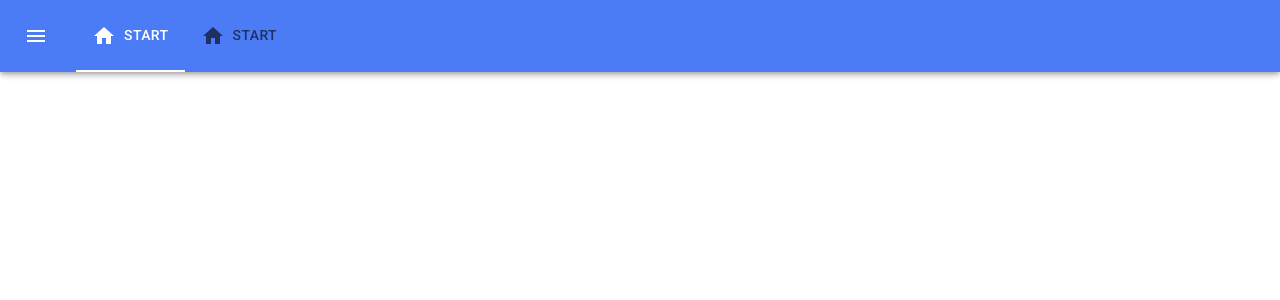
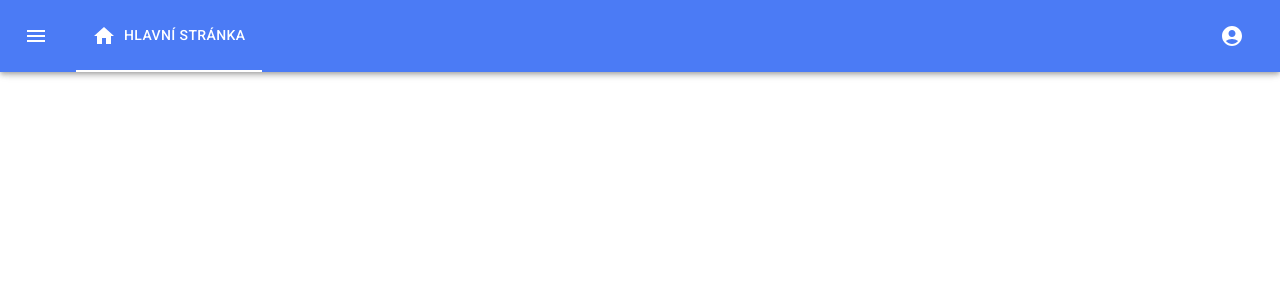
Before and after one commit to Politi-cz/politicz-fe-react-legacy, a React (Create React App) app: page / in a window 1280 px wide. Shown: the top 300 px of the page. Built offline with nearby package versions, Linux system fonts and the light colour scheme.

Commit message:
Add settings menu to navbar

```diff
--- a/src/App.tsx
+++ b/src/App.tsx
@@ -1,21 +1,19 @@
-import Button from '@mui/material/Button';
 import {} from '@mui/material/colors';
 import { createTheme, ThemeProvider } from '@mui/material/styles';
-import React, { useState, useEffect } from 'react';
+import React from 'react';
 import './App.scss';
-import { useTranslation } from 'react-i18next';
 import { Navbar } from './components/Navbar';
 
 function App() {
   const theme = createTheme({
     palette: {
       primary: {
-        main: '#4B7BF5',
+        main: '#4B7BF5'
       },
       secondary: {
-        main: '#FFF',
-      },
-    },
+        main: '#FFF'
+      }
+    }
   });
 
   return (
--- a/src/components/Navbar.tsx
+++ b/src/components/Navbar.tsx
@@ -1,38 +1,57 @@
-import { AppBar, Box, IconButton, Tab, Tabs, Toolbar } from '@mui/material';
+import { AppBar, Box, IconButton, Menu, MenuItem, Tab, Tabs, Toolbar } from '@mui/material';
 import MenuIcon from '@mui/icons-material/Menu';
 import { useState } from 'react';
 import HomeIcon from '@mui/icons-material/Home';
+import AccountCircle from '@mui/icons-material/AccountCircle';
+import { useTranslation } from 'react-i18next';
+import React from 'react';
 
 export function Navbar() {
   const [tabs, setUseTabs] = useState(0);
+  const [anchorEl, setAnchorEl] = useState<null | HTMLElement>(null);
+
+  const { t } = useTranslation();
+
+  const open = Boolean(anchorEl);
 
   const handleTabChange = (event: React.SyntheticEvent, newValue: number) => {
     setUseTabs(newValue);
+  };
+
+  const handeSettingsMenuClick = (event: React.MouseEvent<HTMLButtonElement>) => {
+    setAnchorEl(event.currentTarget);
+  };
+
+  const handleSettingsMenuClose = () => {
+    setAnchorEl(null);
   };
 
   return (
     <Box sx={{ flexGrow: 1 }}>
       <AppBar>
         <Toolbar>
-          <IconButton
-            size="large"
-            edge="start"
-            color="secondary"
-            aria-label="menu"
-            sx={{ mr: 2 }}
-          >
+          <IconButton size="large" edge="start" color="secondary" aria-label="menu" sx={{ mr: 2 }}>
             <MenuIcon />
           </IconButton>
           <Tabs
-            textColor='secondary'
-            indicatorColor='secondary'
+            textColor="secondary"
+            indicatorColor="secondary"
             value={tabs}
             onChange={handleTabChange}
-          >
-            <Tab icon={<HomeIcon />} iconPosition="start" label="start" />
-            <Tab icon={<HomeIcon />} iconPosition="start" label="start" />
-
+            sx={{ flexGrow: 1 }}>
+            <Tab icon={<HomeIcon />} iconPosition="start" label={t('nav-item_main')} />
           </Tabs>
+          <IconButton size="large" color="inherit" onClick={handeSettingsMenuClick}>
+            <AccountCircle />
+          </IconButton>
+          <Menu
+            id="settings-menu"
+            open={open}
+            anchorEl={anchorEl}
+            onClose={handleSettingsMenuClose}>
+            <MenuItem>{t('menu_settings_profile')}</MenuItem>
+            <MenuItem>{t('menu_settings_logout')}</MenuItem>
+          </Menu>
         </Toolbar>
       </AppBar>
     </Box>
--- a/src/i18n/cz/translations.json
+++ b/src/i18n/cz/translations.json
@@ -1,4 +1,7 @@
 {
   "welcome": "Vítejte na politicz",
-  "hello_world": "Ahoj světe!"
+  "hello_world": "Ahoj světe!",
+  "nav-item_main": "Hlavní stránka",
+  "menu_settings_profile": "Profil",
+  "menu_settings_logout": "Odhlásit se"
 }
--- a/src/i18n/en/translation.json
+++ b/src/i18n/en/translation.json
@@ -1,4 +1,7 @@
 {
   "welcome": "Welcome to politicz",
-  "hello_world": "Hello world!"
+  "hello_world": "Hello world!",
+  "nav-item_main": "Home",
+  "menu_settings_profile": "Profile",
+  "menu_settings_logout": "Logout"
 }
```
Also changed, not shown: 1 other file (tests, documents, lock files or other folders).
